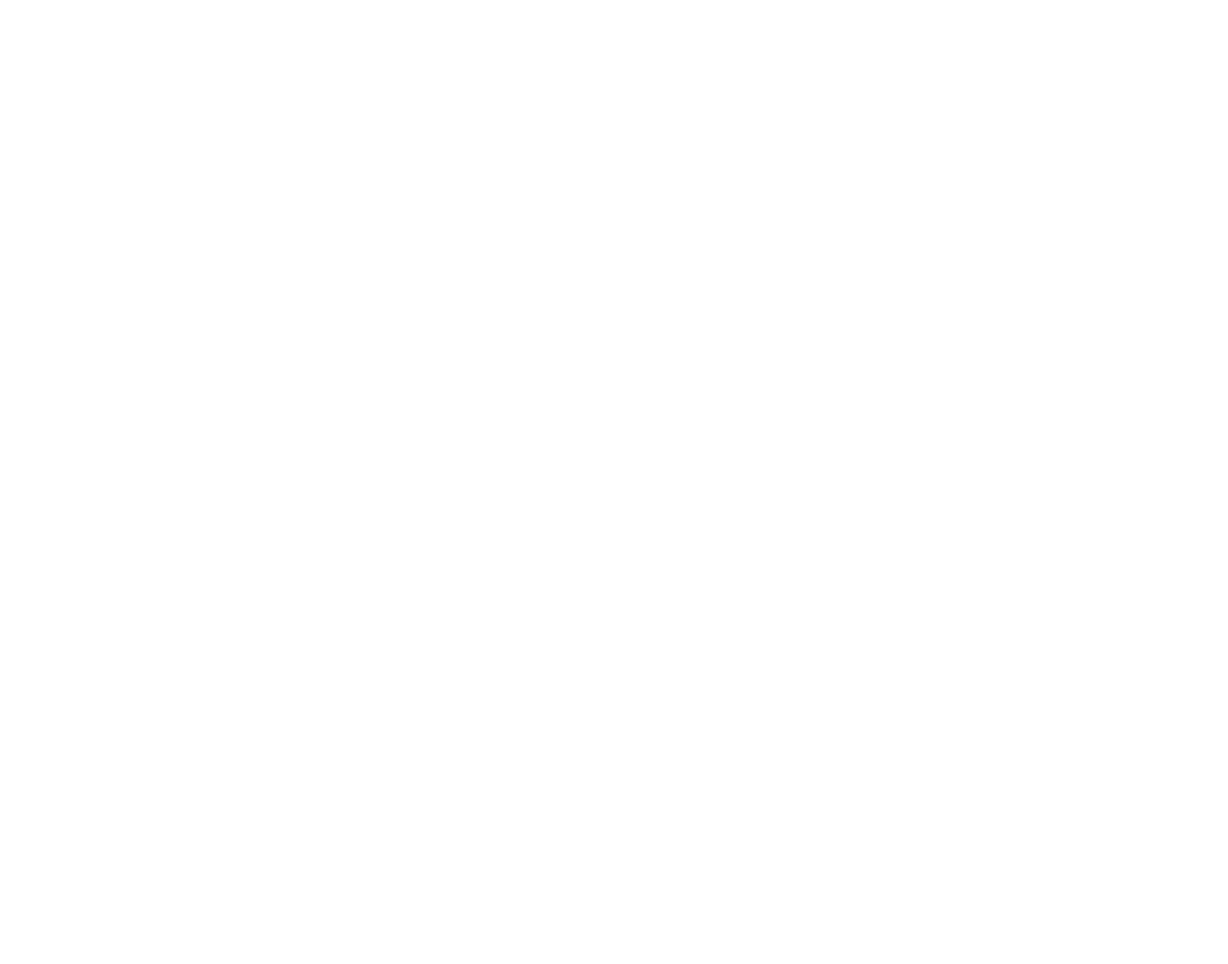
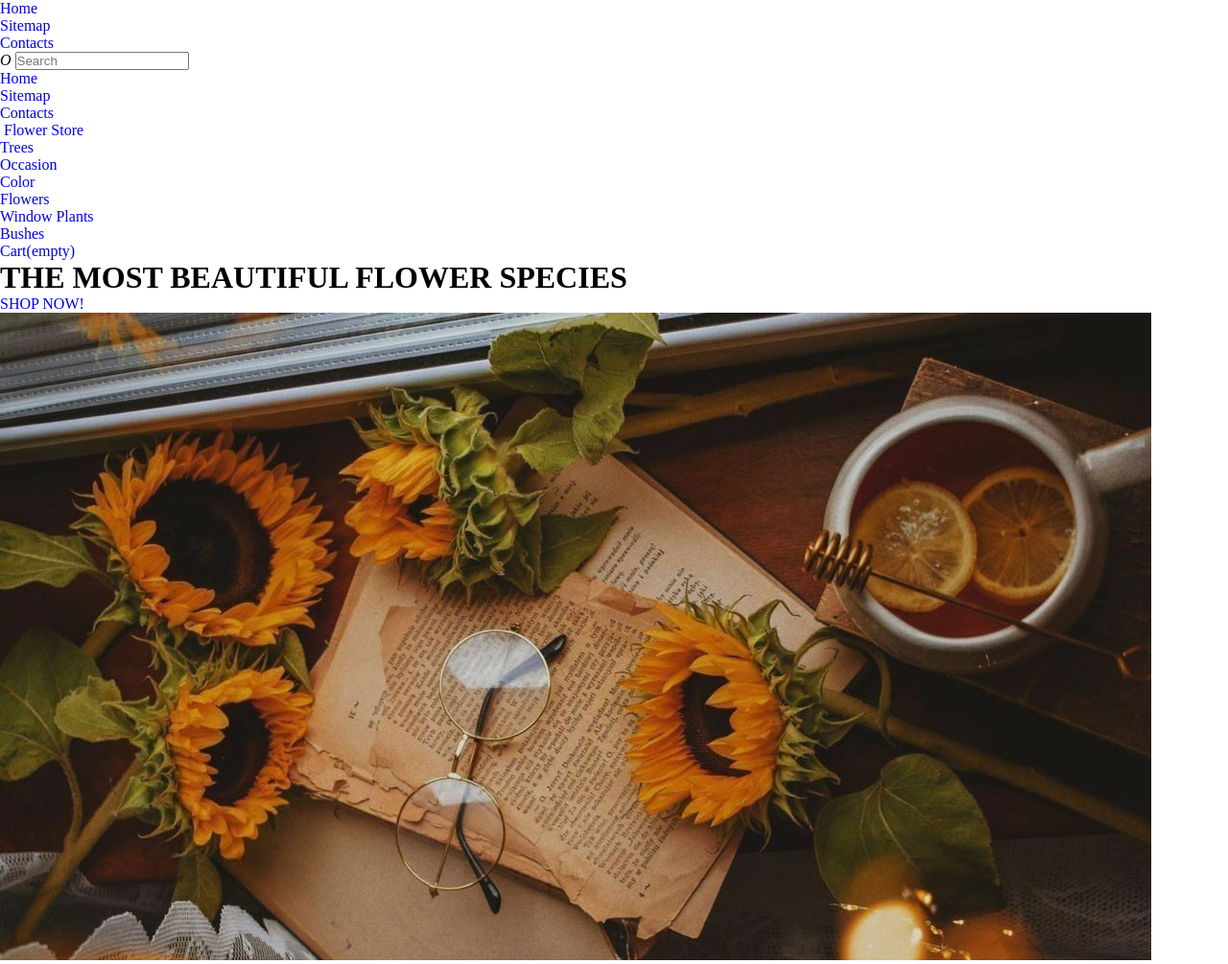
Before and after one commit to Vincii22/mayFlowerShop, a plain HTML site: page index.html in a window 1280 px wide. Shown: the whole page at 96% size. Before the commit the page ends 800 px from the top, so only its background shows below. Drawn offline with Linux system fonts and the light colour scheme.

Commit message:
HTML Title Page Setup

```diff
--- a/assets/css/style.css
+++ b/assets/css/style.css
@@ -0,0 +1,6 @@
+*{
+    margin: 0;
+    padding: 0;
+    list-style-type: none;
+    text-decoration: none;
+}
--- a/index.html
+++ b/index.html
@@ -7,6 +7,73 @@
     <link rel="stylesheet" href="/assets/css/style.css">
 </head>
 <body>
+<div class="titlePage">
+    <div class="titlePage-container">
+        <nav class="primaryNav">
+            <div class="priNav-container">
+                <div class="leftLinks">
+                    <ul>
+                        <li><a href="http://">Home</a></li>
+                        <li><a href="http://">Sitemap</a></li>
+                        <li><a href="http://">Contacts</a></li>
+                    </ul>
+                </div>
+
+                <div class="search">
+                    <i>O</i>
+                    <input type="text" placeholder="Search">
+                </div>
+
+                <div class="rightLinks">
+                    <li><a href="http://">Home</a></li>
+                    <li><a href="http://">Sitemap</a></li>
+                    <li><a href="http://">Contacts</a></li>
+                </div>
+            </div>
+        </nav>
+
+        <nav class="secondaryNav">
+            <div class="leftNav">
+                <div class="logo">
+                    <a href="http://"><img src="" alt=""></a>
+                    <a href="http://">Flower Store</a>
+                </div>
+                <div class="secondaryLinks">
+                    <ul>
+                        <li><a href="http://">Trees</a></li>
+                        <li><a href="http://">Occasion</a></li>
+                        <li><a href="http://">Color</a></li>
+                        <li><a href="http://">Flowers</a></li>
+                        <li><a href="http://">Window Plants</a></li>
+                        <li><a href="http://">Bushes</a></li>
+                    </ul>
+                </div>
+            </div>
+
+            <div class="rightNav">
+                <div class="cart">
+                    <i></i>
+                    <a href="http://">Cart(empty)</a>
+                </div>
+            </div>
+        </nav>
+
+        <div class="title-content">
+            <div class="desc">
+                <h1>
+                    THE MOST BEAUTIFUL FLOWER SPECIES
+                </h1>
+            </div>
+            <div class="button">
+                <a href="http://">SHOP NOW!</a>
+            </div>
+            <div class="image-slider">
+                <img src="/assets/images/bg1(1).jpg" alt="">
+            </div>
+        </div>
+    </div>
+
+</div>
 
 </body>
 </html>
```
Also changed, not shown: assets/images/bg1(1).jpg (added), assets/images/bg1.jpg (added), assets/images/logo.jpg (added), assets/images/logo.png (added), assets/images/pinkFlowers.jpg (added).
